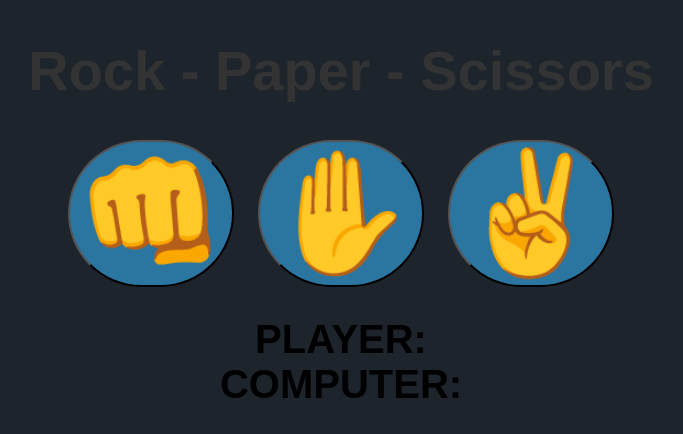
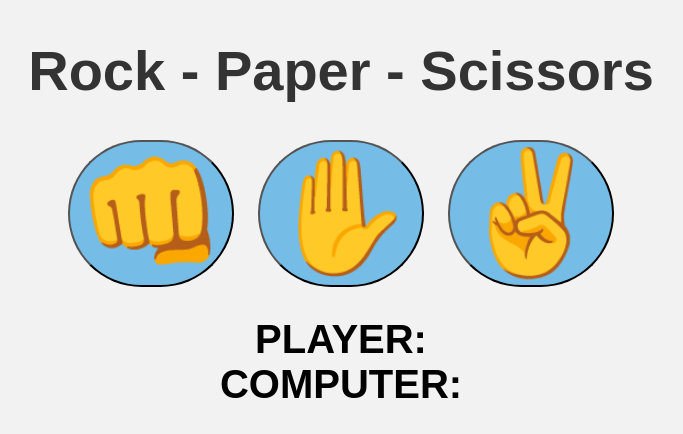
Before and after one commit to Kireki-Sword/rock-paper-scissors-Game, a plain HTML site: page index.html in a window 1280 px wide. Shown: the whole page, without its empty margins (299-982 px from the left). Drawn offline with Linux system fonts and the light colour scheme.

Commit message:
fix css background

```diff
--- a/styles.css
+++ b/styles.css
@@ -5,7 +5,7 @@ body{
   display: flex;
   flex-direction: column;
   align-items: center;
-  background-color: hsl(210, 20%, 14%)
+  background-color: hsl(0, 0%, 95%)
 }
 h1{
   font-size: 3.5rem;
```
